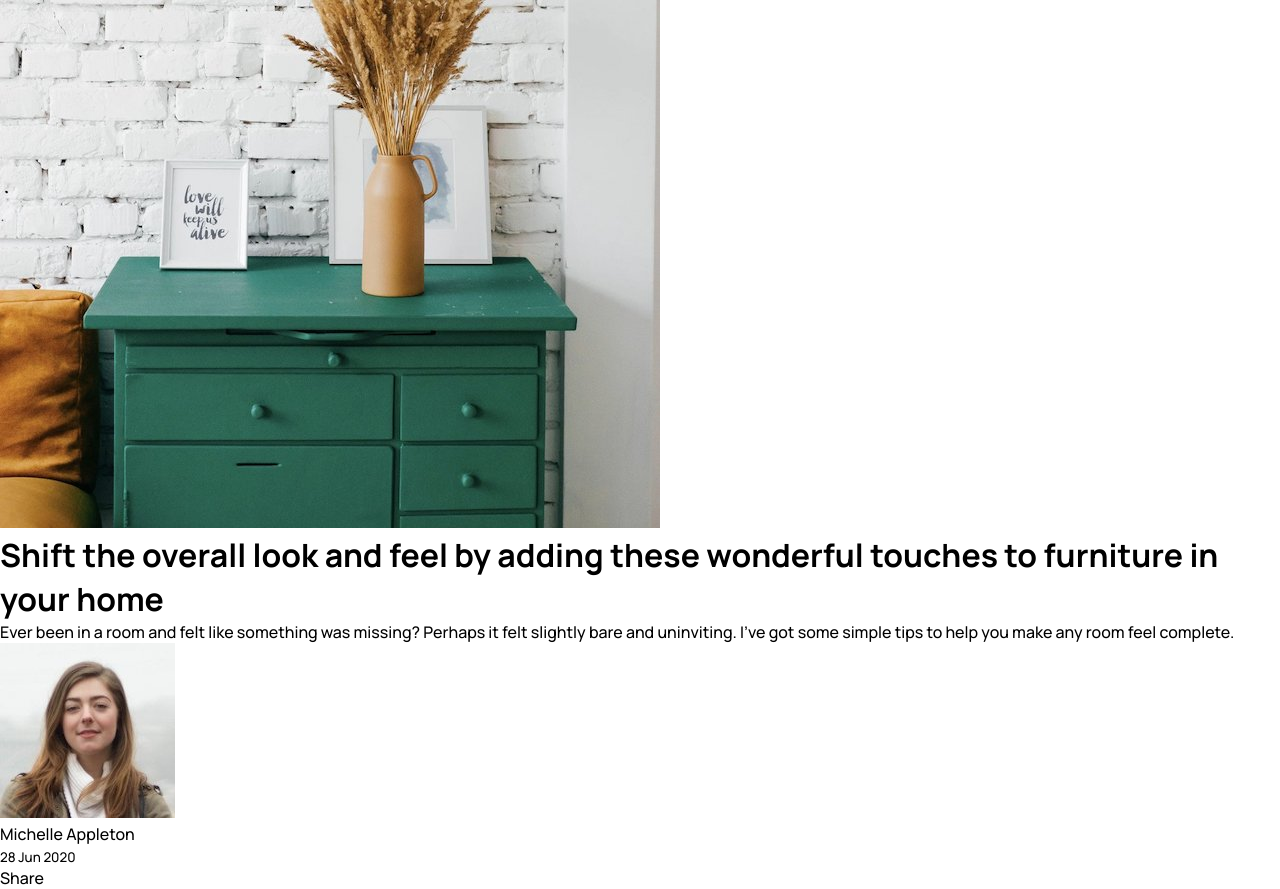
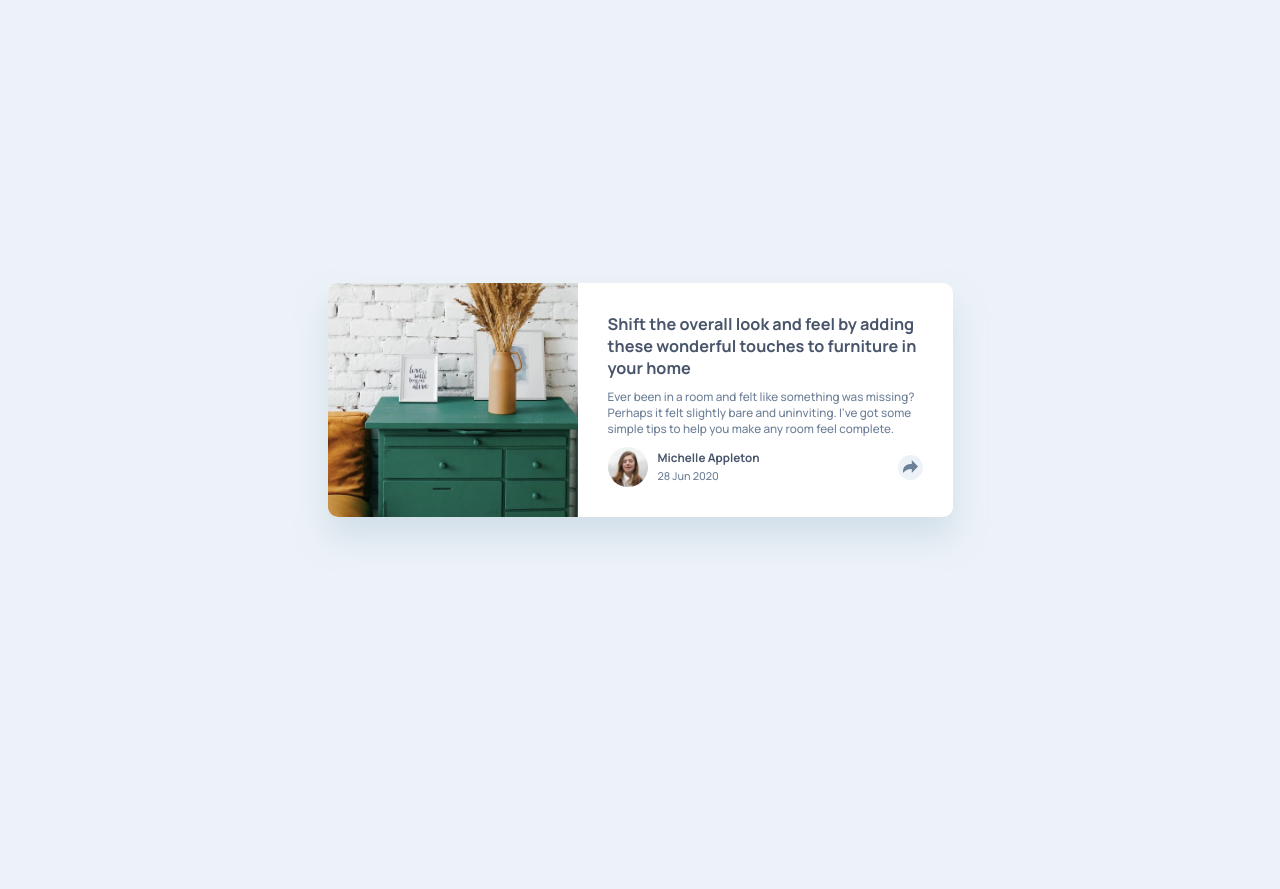
Before and after one commit to ayoelx/aritcle-preview, a plain HTML site: page index.html in a window 1280 px wide. After the commit the page ends 800 px from the top, so only its background shows below. Drawn offline with Linux system fonts and the light colour scheme.

Commit message:
deploy first desktop version 1.0

```diff
--- a/index.html
+++ b/index.html
@@ -11,9 +11,7 @@
 </head>
 <body>
   <main>
-    <div class="image-view">
-      <img src="./images/drawers.jpg" alt="drawers">
-    </div>
+    <div class="image-hero"></div>
 
     <div class="info">
       <h1>
@@ -37,7 +35,10 @@
         </div>
 
         <div class="share-btn">
-          Share
+          <svg xmlns="http://www.w3.org/2000/svg" width="15" height="15">
+            <path fill="#6E8098"
+              d="M15 6.495L8.766.014V3.88H7.441C3.33 3.88 0 7.039 0 10.936v2.049l.589-.612C2.59 10.294 5.422 9.11 8.39 9.11h.375v3.867L15 6.495z" />
+            </svg>
         </div>
       </div>
 
--- a/style.css
+++ b/style.css
@@ -20,4 +20,85 @@
 
 body {
     font-family: Manrope, sans-serif;
+    font-size: 13px;
+    background-color: var(--Light-Grayish-Blue);
+    display: flex;
+    align-items: center;
+    justify-content: center;
+    min-height: 100vh;
 }
+
+main {
+    display: flex;
+    background-color: #fff;
+    max-width: 80%;
+    width: 625px;
+    border-radius: 10px;
+    box-shadow: 0px 20px 30px rgba(186, 206, 219, 0.5);
+    overflow: hidden;
+}
+
+h1{
+    color: var(--Very-Dark-Grayish-Blue);
+    font-size: 1.25em;
+}
+
+p {
+    color: var(--Desaturated-Dark-Blue);
+    margin: 10px 0;
+    font-size: 0.9em;
+}
+
+.image-hero {
+    background-image: url(./images/drawers.jpg);
+    background-size: cover;
+    background-repeat: no-repeat;
+    width: 40%;
+}
+
+.info {
+    display: flex;
+    flex-direction: column;
+    justify-content: center;
+    padding: 30px;
+    width: 60%;
+}
+
+.footer {
+    display: flex;
+    justify-content: space-between;
+    align-items: center;
+}
+
+.profile {
+    display: flex;
+    align-items: center;
+}
+
+.profile img {
+    width: 40px;
+    height: 40px;
+    border-radius: 50%;
+    margin-right: 10px;
+}
+
+.profile p {
+    color: var(--Very-Dark-Grayish-Blue);
+    margin: 0;
+    font-weight: bold;
+}
+
+small {
+    color: var(--Desaturated-Dark-Blue);
+}
+
+
+.share-btn {
+    background-color: var(--Light-Grayish-Blue);
+    border-radius: 50%;
+    width: 25px;
+    height: 25px;
+    display: flex;
+    align-items: center;
+    justify-content: center;
+}
```
Also changed, not shown: images/icon-share.svg.
